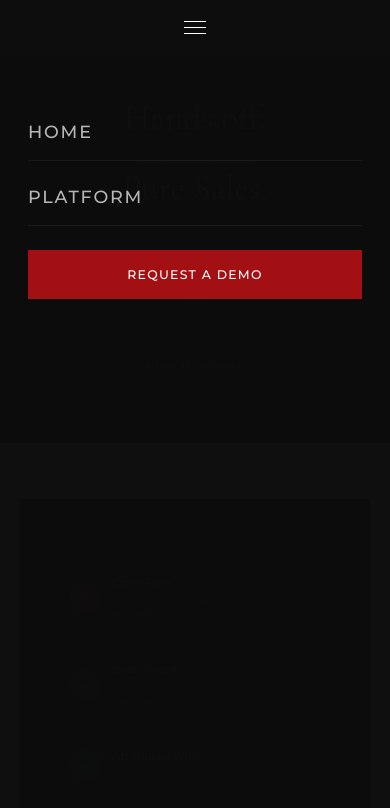
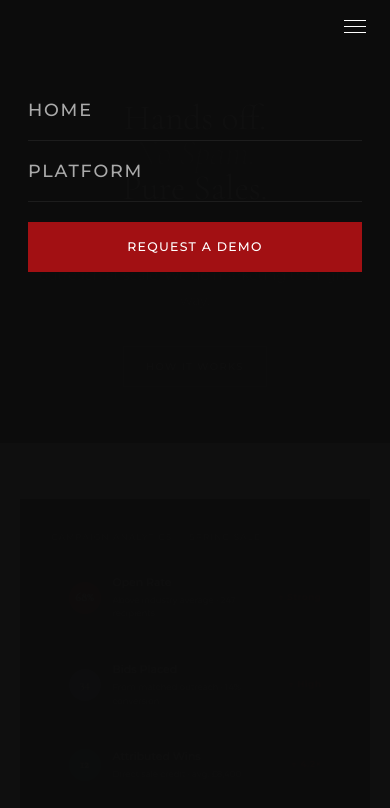
Before and after one commit to andbab777/hammermatch-website, a website: page index.html in a window 390 px wide. Both pictures are taken after a click on the button "Menu". Shown: the top 808 px of the page. Drawn offline with nearby package versions, Linux system fonts and the light colour scheme.

Commit message:
Fix mobile nav overlay clipping when scrolled
backdrop-filter on .scrolled creates a CSS stacking context that traps
position:fixed children, causing the overlay to clip at 56px. Fix by
expanding the nav itself to 100dvh when open, removing backdrop-filter
when open, and locking body scroll.

Co-Authored-By: Claude Sonnet 4.6 <noreply@anthropic.com>

```diff
--- a/css/style.css
+++ b/css/style.css
@@ -747,22 +747,43 @@ footer { background: var(--black); padding: 64px 48px 32px; display: flex; flex-
 }
 
 @media (max-width: 768px) {
-  nav { padding: 0 20px; height: 56px; }
+  nav {
+    padding: 0 20px;
+    height: 56px;
+    flex-direction: row;
+    align-items: center;
+    justify-content: center;
+    overflow: hidden;
+  }
   .nav-links { display: none; }
-  .hamburger { display: flex; }
+  .hamburger { display: flex; position: absolute; right: 20px; top: 50%; transform: translateY(-50%); }
+
+  nav.mobile-open {
+    height: 100dvh;
+    flex-direction: column;
+    align-items: flex-start;
+    justify-content: flex-start;
+    overflow-y: auto;
+    backdrop-filter: none;
+    background: rgba(13,13,13,0.99) !important;
+    border-bottom-color: transparent !important;
+    padding: 0;
+  }
+
+  nav.mobile-open .hamburger {
+    position: absolute;
+    top: 16px;
+    right: 20px;
+    transform: none;
+  }
 
   nav.mobile-open .nav-links {
     display: flex;
     flex-direction: column;
-    position: fixed;
-    top: 56px; left: 0; right: 0; bottom: 0;
-    background: rgba(13,13,13,0.99);
-    padding: 48px 28px;
-    gap: 8px;
-    z-index: 999;
-    align-items: flex-start;
-    justify-content: flex-start;
-    overflow-y: auto;
+    width: 100%;
+    padding: 80px 28px 48px;
+    gap: 0;
+    list-style: none;
   }
 
   nav.mobile-open .nav-links li { width: 100%; }
@@ -771,17 +792,20 @@ footer { background: var(--black); padding: 64px 48px 32px; display: flex; flex-
     font-size: 1.1rem;
     letter-spacing: 0.1em;
     display: block;
-    padding: 14px 0;
-    border-bottom: 1px solid rgba(255,255,255,0.06);
-    color: rgba(255,255,255,0.7);
+    padding: 16px 0;
+    border-bottom: 1px solid rgba(255,255,255,0.07);
+    color: rgba(255,255,255,0.65);
   }
 
   nav.mobile-open .nav-links .nav-demo {
-    margin-top: 16px;
+    margin-top: 20px;
     display: block;
     text-align: center;
     padding: 14px 20px !important;
     border-bottom: none !important;
+    border: 1px solid var(--red) !important;
+    background: var(--red) !important;
+    color: var(--white) !important;
   }
 
   .hero { padding: 0 20px 48px; min-height: 360px; }
--- a/js/main.js
+++ b/js/main.js
@@ -8,12 +8,18 @@ if (nav) {
 }
 
 if (hamburger) {
-  hamburger.addEventListener('click', () => nav.classList.toggle('mobile-open'));
+  hamburger.addEventListener('click', () => {
+    const open = nav.classList.toggle('mobile-open');
+    document.body.style.overflow = open ? 'hidden' : '';
+  });
 }
 
 // Close mobile menu when a nav link is tapped
 document.querySelectorAll('.nav-links a').forEach(a => {
-  a.addEventListener('click', () => nav.classList.remove('mobile-open'));
+  a.addEventListener('click', () => {
+    nav.classList.remove('mobile-open');
+    document.body.style.overflow = '';
+  });
 });
 
 const io = new IntersectionObserver((entries) => {
```
